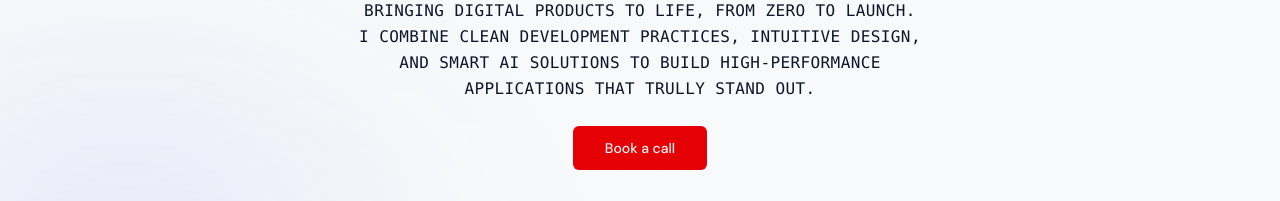
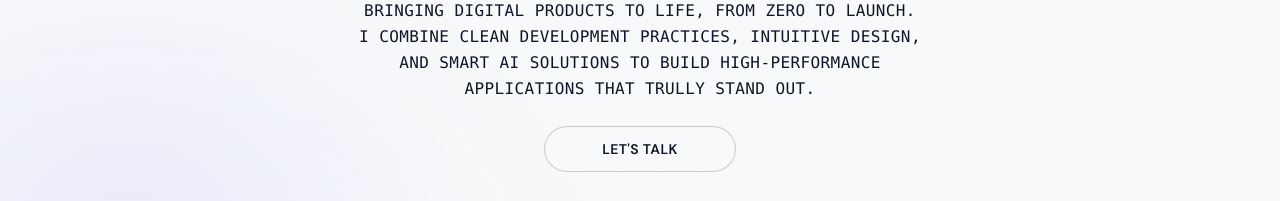
Before and after one commit to VXerys/portofolio-sehanaf, a Next.js app: page / in a window 1280 px wide. Shown: the part 840-1041 px from the top of the page. Built offline with nearby package versions, Linux system fonts and the light colour scheme; grey boxes are pictures that could not be loaded.

Commit message:
feat: add HeroSection04 component with interactive ButtonHoverReveal button

```diff
--- /dev/null
+++ b/components/ui/button-5.tsx
@@ -0,0 +1,15 @@
+import { ArrowRight } from 'lucide-react';
+
+export const ButtonHoverReveal = () => {
+  return (
+    <div className='group relative cursor-pointer py-3 w-48 border border-base-content/20 bg-base-100 rounded-full overflow-hidden text-base-content text-center font-semibold text-sm tracking-wide uppercase transition-all duration-300 hover:border-base-content'>
+      <span className='translate-y-0 group-hover:-translate-y-12 group-hover:opacity-0 transition-all duration-300 inline-block'>
+        Let's talk
+      </span>
+      <div className='flex gap-2 text-base-100 bg-base-content z-10 items-center absolute left-0 top-0 h-full w-full justify-center translate-y-12 opacity-0 group-hover:translate-y-0 group-hover:opacity-100 transition-all duration-300 rounded-full'>
+        <span>Let's talk</span>
+        <ArrowRight className='w-4 h-4' />
+      </div>
+    </div>
+  );
+};
--- a/components/ui/hero-04.tsx
+++ b/components/ui/hero-04.tsx
@@ -1,7 +1,7 @@
 /* eslint-disable @next/next/no-img-element */
 import React from "react";
 import { ArrowDownRight } from "lucide-react";
-import { Button } from "@/components/ui/button";
+import { ButtonHoverReveal } from "@/components/ui/button-5";
 import { InfiniteGrid } from "@/components/ui/infinite-grid-integration";
 import { ImageSwapStack } from "@/components/ui/image-swap-stack";
 
@@ -71,7 +71,7 @@ export function HeroSection04() {
           </p>
         </div>
         <div className="flex justify-center pt-6">
-        <Button size={"lg"}>Book a call</Button>
+          <ButtonHoverReveal />
         </div>
 
         <div className="md:flex mt-16 md:mt-20 items-end justify-between px-4 md:px-0">
```
